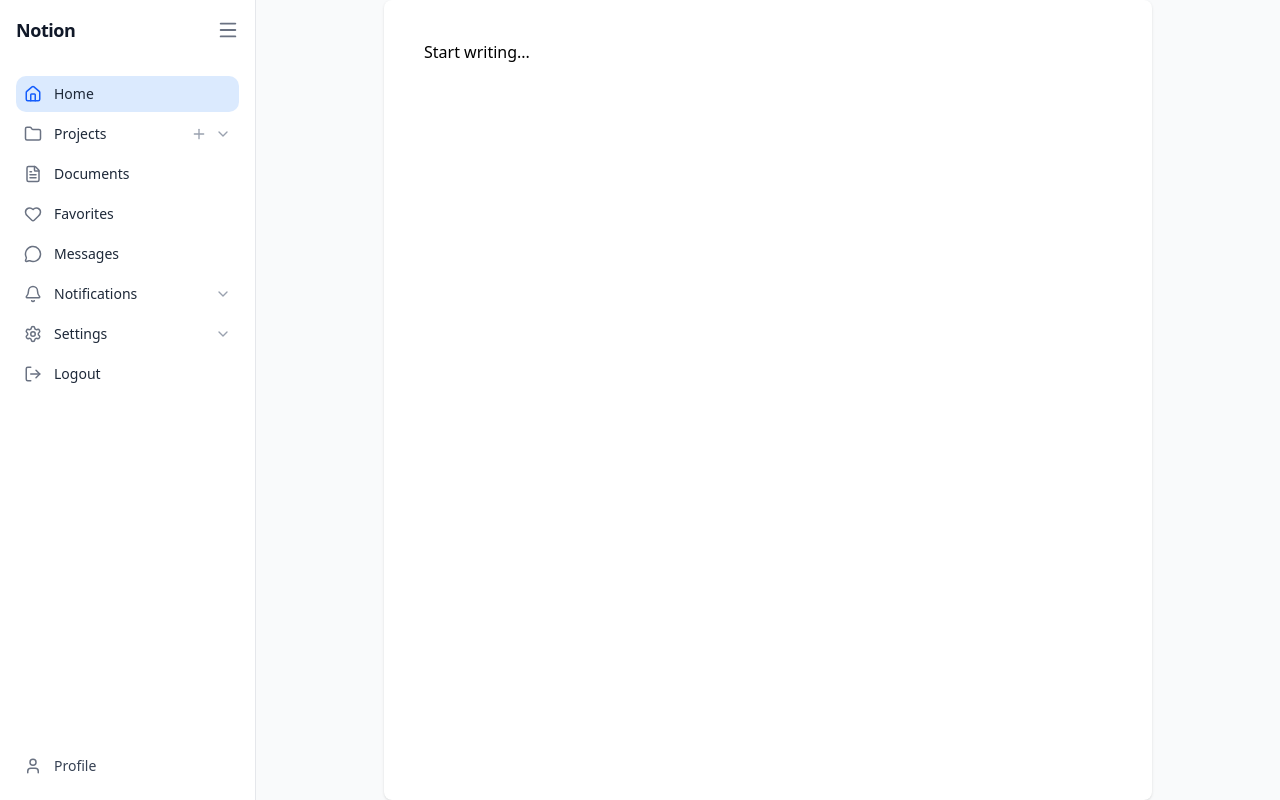
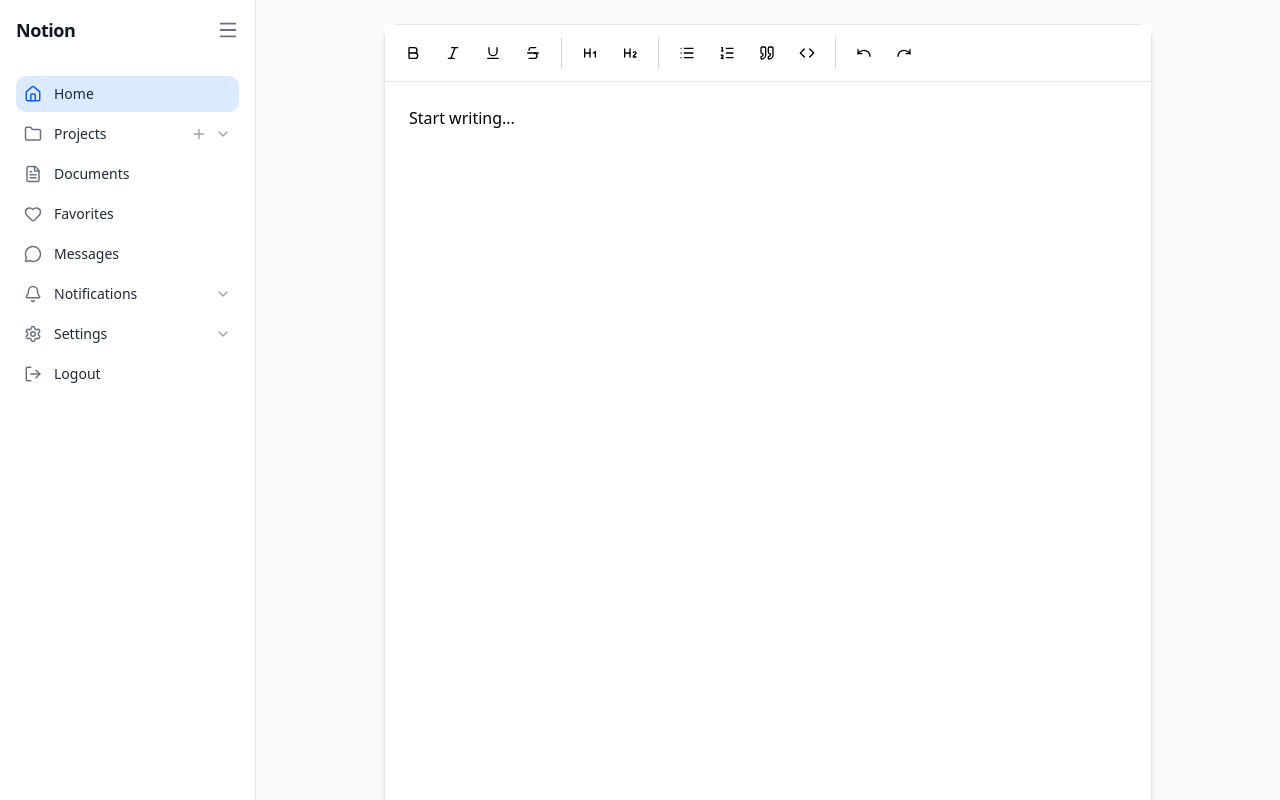
Before and after one commit to someswargorai/notion-clone, a Next.js app: page /auth/project/1 in a window 1280 px wide. Shown: the top 800 px of the page. Built offline with nearby package versions, Linux system fonts and the light colour scheme.

Commit message:
feat: add draggable and keyboard-toggleable sidebar resizing

```diff
--- a/app/auth/_components/Sidebar.tsx
+++ b/app/auth/_components/Sidebar.tsx
@@ -29,7 +29,8 @@
   const [currentSideBar, setCurrentSideBar] = useState("Home");
   const [hide, setHide] = useState<Record<string, boolean>>({});
   const dispatch = useAppDispatch();
-  const {projects}= useAppSelector(state=>state.project);
+  const { projects } = useAppSelector((state) => state.project);
+  const [drag, setDrag]=useState(false);
 
   const items = [
     { id: 1, name: "Home", isCollapsable: false, icon: <Home size={18} /> },
@@ -38,7 +39,7 @@
       name: "Projects",
       icon: <Folder size={18} />,
       isCollapsable: true,
-      child: projects
+      child: projects,
     },
     {
       id: 3,
@@ -105,17 +106,61 @@
     dispatch(toggleProjectState(true));
   };
 
+  useEffect(() => {
+    const handleKeyDown = (e: KeyboardEvent) => {
+      if (e.ctrlKey && e.key.toLowerCase() === "b") {
+        setWidth((prev) =>
+          prev === fixed_width ? collapsed_width : fixed_width
+        );
+      }
+    };
+
+    window.addEventListener("keydown", handleKeyDown);
+    return () => window.removeEventListener("keydown", handleKeyDown);
+  }, []);
+
+  useEffect(() => {
+    const handleMouseMove = (e: MouseEvent) => {
+      if (!drag) return;
+      const newWidth = Math.min(Math.max(e.clientX, 257), 560);
+      setWidth(newWidth);
+    };
+
+    const handleMouseUp = () => {
+      setDrag(false);
+    };
+
+    if (drag) {
+      window.addEventListener("mousemove", handleMouseMove);
+      window.addEventListener("mouseup", handleMouseUp);
+    }
+
+    return () => {
+      window.removeEventListener("mousemove", handleMouseMove);
+      window.removeEventListener("mouseup", handleMouseUp);
+    };
+  }, [drag]);
+
+
   return (
     <div
-      className="bg-white border-r border-gray-200 text-gray-800 min-h-screen p-4 transition-all duration-300 ease-in-out shadow-sm flex flex-col justify-between"
+      className={`bg-white border-r border-gray-200 text-gray-800 min-h-screen p-4 transition-all duration-300 ease-in-out shadow-sm flex-col ${width>=fixed_width ? "flex justify-between": "flex justify-center items-center"}`}
       style={{ width }}
+
     >
+       <div
+        onMouseDown={() => setDrag(true)}
+        className="cursor-w-resize min-h-screen fixed top-0 left-0 select-none"
+        style={{
+          width:width
+        }}
+      ></div>
       <div
         className={`flex items-center ${
-          width === fixed_width ? "justify-between" : "justify-center"
+          width >= fixed_width ? "justify-between" : "justify-center"
         }`}
       >
-        {width === fixed_width && (
+        {width >= fixed_width && (
           <p className="text-lg font-semibold tracking-tight text-gray-900">
             Notion
           </p>
@@ -124,14 +169,14 @@
           size={22}
           className="text-gray-500 cursor-pointer hover:text-gray-800 transition-colors"
           onClick={() =>
-            setWidth(width === fixed_width ? collapsed_width : fixed_width)
+            setWidth(width >= fixed_width ? collapsed_width : fixed_width)
           }
         />
       </div>
 
       <div
         className={`pt-8 flex-1 ${
-          width === fixed_width ? "overflow-y-auto" : "overflow-visible"
+          width >= fixed_width ? "overflow-y-auto" : "overflow-visible"
         } custom_scrollbar`}
       >
         {items.map((data) => (
@@ -157,7 +202,7 @@
                 {data.icon}
               </span>
 
-              {width === fixed_width && (
+              {width >= fixed_width && (
                 <div className="flex justify-between w-full items-center">
                   <span className="text-sm font-medium">{data.name}</span>
                   <div className="flex gap-2">
@@ -178,7 +223,7 @@
                 </div>
               )}
 
-              {width === collapsed_width &&
+              {width <= collapsed_width &&
                 hide[data.name] &&
                 data?.isCollapsable && (
                   <div
@@ -198,7 +243,7 @@
                 )}
             </div>
 
-            {width === fixed_width && hide[data.name] && data?.isCollapsable && (
+            {width >= fixed_width && hide[data.name] && data?.isCollapsable && (
               <div className="ml-8 mt-1 flex flex-col gap-1 border-l border-gray-200 pl-3 transition-all duration-200">
                 {data?.child?.map((child) => (
                   <p
@@ -218,15 +263,16 @@
       <div>
         <div
           className={`flex items-center gap-3 p-2 rounded-lg cursor-pointer hover:bg-gray-100 transition-all duration-200 ${
-            width === collapsed_width ? "justify-center" : ""
+            width <= collapsed_width ? "justify-center" : ""
           }`}
         >
           <User size={18} className="text-gray-500" />
-          {width === fixed_width && (
+          {width >= fixed_width && (
             <span className="text-sm font-medium text-gray-700">Profile</span>
           )}
         </div>
       </div>
+
     </div>
   );
 }
--- a/app/auth/project/[id]/page.tsx
+++ b/app/auth/project/[id]/page.tsx
@@ -2,21 +2,172 @@
 
 import { useEditor, EditorContent } from "@tiptap/react";
 import StarterKit from "@tiptap/starter-kit";
+import Underline from "@tiptap/extension-underline";
+import Placeholder from "@tiptap/extension-placeholder";
+import {
+  Bold,
+  Italic,
+  Underline as UnderlineIcon,
+  Strikethrough,
+  List,
+  ListOrdered,
+  Quote,
+  Code,
+  Undo,
+  Redo,
+  Heading1,
+  Heading2,
+} from "lucide-react";
+
+type ButtonItemProps = {
+  onClick: () => void;
+  isActive?: boolean;
+  children: React.ReactNode;
+  title?: string;
+};
+
+
+function ButtonItem({ onClick, isActive, children, title }:ButtonItemProps) {
+  return (
+    <button
+      onClick={onClick}
+      title={title}
+      className={`p-2 rounded hover:bg-gray-100 ${
+        isActive ? "bg-gray-200" : ""
+      }`}
+    >
+      {children}
+    </button>
+  );
+}
 
 export default function Editor() {
   const editor = useEditor({
-    extensions: [StarterKit],
+    extensions: [
+      StarterKit.configure({
+        heading: { levels: [1, 2] },
+      }),
+      Underline,
+      Placeholder.configure({
+        placeholder: "Start writing something amazing...",
+      }),
+    ],
     content: "<p>Start writing...</p>",
     immediatelyRender: false,
   });
 
+  if (!editor) return null;
+
   return (
-    <div className="min-h-screen bg-gray-50 text-black overflow-auto">
-      <EditorContent
-        editor={editor}
-        className="max-w-3xl mx-auto h-screen p-10 bg-white outline-none shadow-sm rounded-md focus:outline-none"
-      />
+    <div className="min-h-screen bg-gray-50 text-black overflow-auto p-6">
+      <div className="max-w-3xl mx-auto bg-white rounded-xl shadow-md border border-gray-200">
+        {/* Toolbar */}
+        <div className="flex flex-wrap gap-2 border-b border-gray-200 p-3 sticky top-0 bg-white z-10">
+          <ButtonItem
+            onClick={() => editor.chain().focus().toggleBold().run()}
+            isActive={editor.isActive("bold")}
+            title="Bold"
+          >
+            <Bold size={16} />
+          </ButtonItem>
 
+          <ButtonItem
+            onClick={() => editor.chain().focus().toggleItalic().run()}
+            isActive={editor.isActive("italic")}
+            title="Italic"
+          >
+            <Italic size={16} />
+          </ButtonItem>
+
+          <ButtonItem
+            onClick={() => editor.chain().focus().toggleUnderline().run()}
+            isActive={editor.isActive("underline")}
+            title="Underline"
+          >
+            <UnderlineIcon size={16} />
+          </ButtonItem>
+
+          <ButtonItem
+            onClick={() => editor.chain().focus().toggleStrike().run()}
+            isActive={editor.isActive("strike")}
+            title="Strikethrough"
+          >
+            <Strikethrough size={16} />
+          </ButtonItem>
+
+          <div className="w-px bg-gray-300 mx-1" />
+
+          <ButtonItem
+            onClick={() =>
+              editor.chain().focus().toggleHeading({ level: 1 }).run()
+            }
+            isActive={editor.isActive("heading", { level: 1 })}
+            title="Heading 1"
+          >
+            <Heading1 size={16} />
+          </ButtonItem>
+
+          <ButtonItem
+            onClick={() =>
+              editor.chain().focus().toggleHeading({ level: 2 }).run()
+            }
+            isActive={editor.isActive("heading", { level: 2 })}
+            title="Heading 2"
+          >
+            <Heading2 size={16} />
+          </ButtonItem>
+
+          <div className="w-px bg-gray-300 mx-1" />
+
+          <ButtonItem
+            onClick={() => editor.chain().focus().toggleBulletList().run()}
+            isActive={editor.isActive("bulletList")}
+            title="Bullet List"
+          >
+            <List size={16} />
+          </ButtonItem>
+
+          <ButtonItem
+            onClick={() => editor.chain().focus().toggleOrderedList().run()}
+            isActive={editor.isActive("orderedList")}
+            title="Numbered List"
+          >
+            <ListOrdered size={16} />
+          </ButtonItem>
+
+          <ButtonItem
+            onClick={() => editor.chain().focus().toggleBlockquote().run()}
+            isActive={editor.isActive("blockquote")}
+            title="Quote"
+          >
+            <Quote size={16} />
+          </ButtonItem>
+
+          <ButtonItem
+            onClick={() => editor.chain().focus().toggleCodeBlock().run()}
+            isActive={editor.isActive("codeBlock")}
+            title="Code Block"
+          >
+            <Code size={16} />
+          </ButtonItem>
+
+          <div className="w-px bg-gray-300 mx-1" />
+
+          <ButtonItem onClick={() => editor.chain().focus().undo().run()} title="Undo">
+            <Undo size={16} />
+          </ButtonItem>
+
+          <ButtonItem onClick={() => editor.chain().focus().redo().run()} title="Redo">
+            <Redo size={16} />
+          </ButtonItem>
+        </div>
+
+        {/* Editor Area */}
+        <EditorContent
+          editor={editor}
+          className="prose prose-sm sm:prose-base max-w-none p-6 focus:outline-none min-h-[500px]"
+        />
+      </div>
     </div>
   );
 }
```
Also changed, not shown: package.json (+7 -0 lines), 1 other file (tests, documents, lock files or other folders).
